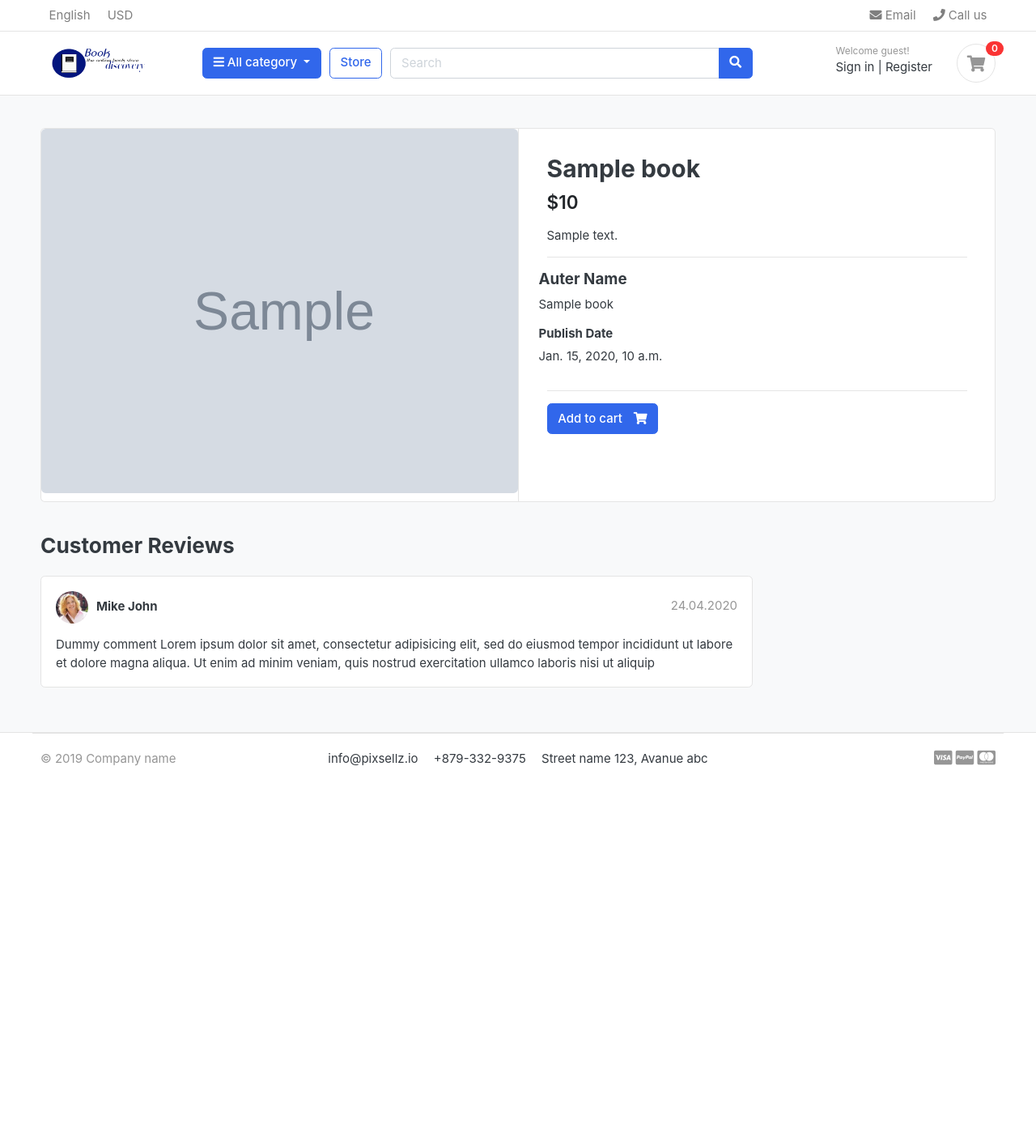
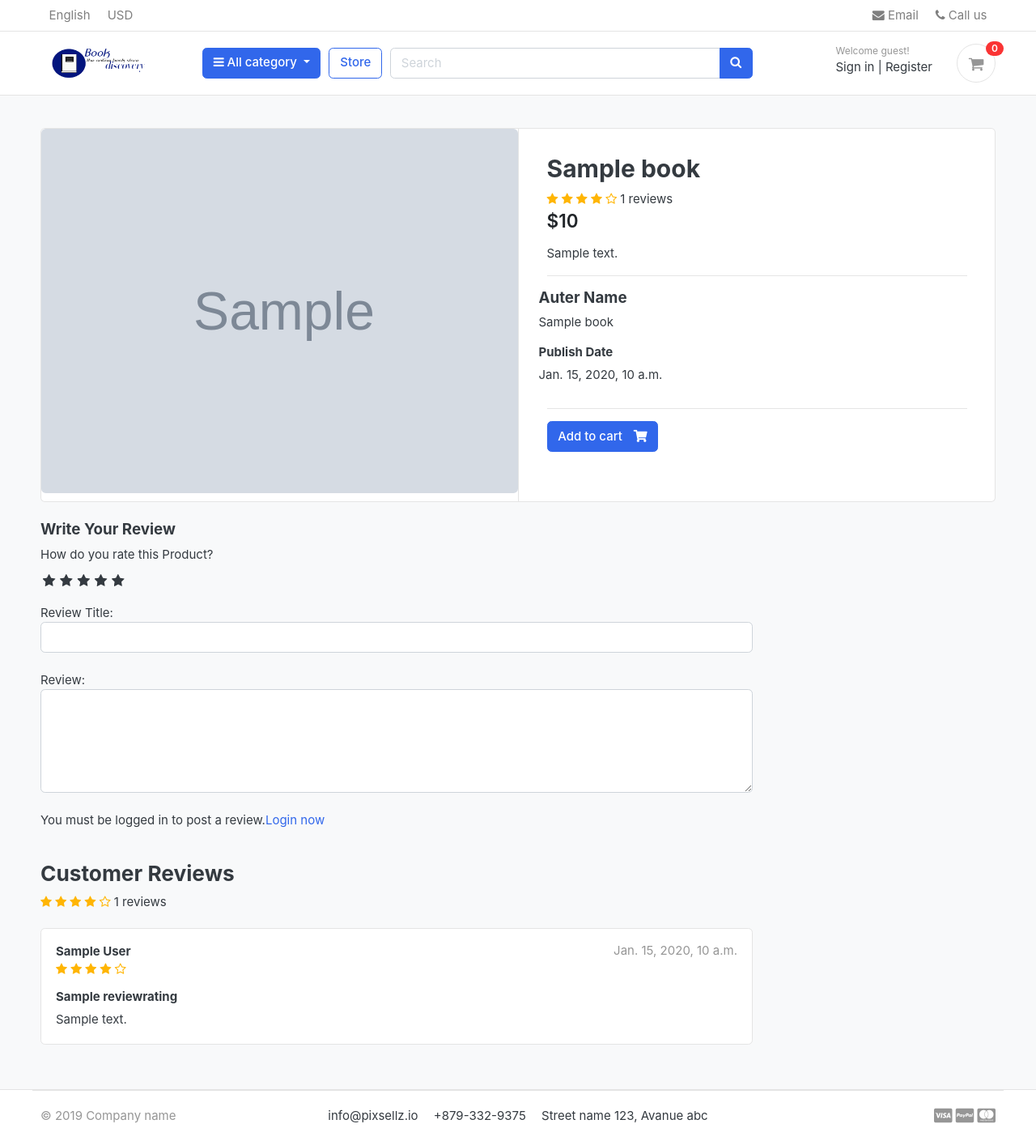
Before and after one commit to Ikram327/Final_Y_P, a Django app: a page that uses templates/base.html in a window 1280 px wide. Shown: the whole page at 81% size. Before the commit the page ends 946 px from the top, so only its background shows below. Run offline with Django 3.2, Linux system fonts and the light colour scheme; tables that the repository leaves empty hold one stand-in row (values such as "Sample post"); grey boxes marked "Sample" are stand-in pictures; some libraries are stand-ins or nearby versions; some web fonts are replaced.

Commit message:
add reviews functionalty

```diff
--- a/accounts/models.py
+++ b/accounts/models.py
@@ -56,3 +56,5 @@ class Account(AbstractBaseUser):
         return self.is_admin
     def has_module_perms(self,add_label):
         return True
+    def full_name(self):
+        return f'{self.first_name} {self.last_name}'
--- /dev/null
+++ b/fyp/static/css/custom.css
@@ -0,0 +1,37 @@
+.rate>input{
+  display: none;
+}
+.rate{
+  display: inline-block;
+  border: 0;
+}
+.rate>label{
+  float:right;
+}
+/* start shoing stars */
+.rate>label:before{
+  display: inline-block;
+  font-size: 1.1rem;
+  font-family: FontAwesome;
+  content: "\f005";
+  margin: 0;
+  padding: 0.3rem 0.2rem;
+  cursor: pointer;
+
+
+}
+.rate .half:before{
+  content: "\f089";
+  position: absolute;
+  padding-right: 0;
+}
+input:checked ~ label, label:hover ~ label{
+  color:#ffb503;
+}
+input:checked + label:hover,input:checked ~ label:hover,input:checked ~ label:hover ~ label,
+label:hover ~ input:checked ~ label{
+  color: #cc9000;
+}
+.rating-star i{
+  color:#ffb503 !important;
+}
--- a/store/admin.py
+++ b/store/admin.py
@@ -1,6 +1,7 @@
 from django.contrib import admin
-from .models import Book
+from .models import Book, ReviewRating
 class BookAdmin(admin.ModelAdmin):
    list_display=('book_name','auther_name','price' ,'stock','category','publish_date','is_available')
    prepopulated_fields={'slug':('book_name',)}
 admin.site.register(Book,BookAdmin)
+admin.site.register(ReviewRating)
--- a/store/urls.py
+++ b/store/urls.py
@@ -6,4 +6,5 @@ urlpatterns = [
     path('category/<slug:category_slug>/',views.store,name='books_by_category'),
     path('<slug:category_slug>/<slug:product_slug>',views.book_detail,name='book_detail'),
     path('search/',views.search,name='search'),
+    path('submit_review/<int:product_id>/',views.submit_review,name='submit_review'),
 ]
--- a/store/views.py
+++ b/store/views.py
@@ -1,18 +1,21 @@
-from django.shortcuts import render,get_object_or_404
-from store.models import Book
+from django.shortcuts import render,get_object_or_404,redirect
+from store.models import Book,ReviewRating
 from category.models import Category
 from carts.models import CartItem
 from carts.views import _cart_id
 from django.http import HttpResponse
 from django.core.paginator import Paginator, EmptyPage, PageNotAnInteger
 from django.db.models import Q
+from .forms import ReviewForm
+from orders.models import OrderProduct
+from django.contrib import messages
 def store(request,category_slug=None):
     categories=None
     books=None
     if category_slug !=None:
          categories=get_object_or_404(Category,slug=category_slug)
          books=Book.objects.filter(category=categories,is_available=True)
-         paginator=Paginator(books,1)
+         paginator=Paginator(books,3)
          page=request.GET.get('page')
          paged_prodcuts=paginator.get_page(page)
          books_count=books.count()
@@ -33,14 +36,24 @@ def book_detail(request,category_slug,product_slug):
     try:
         single_product=Book.objects.get(category__slug=category_slug,slug=product_slug)
         in_cart=CartItem.objects.filter(cart__cart_id=_cart_id(request),product=single_product).exists()
-
     except Exception as e:
         raise e
+    if request.user.is_authenticated:
+        try:
+            orderproduct = OrderProduct.objects.filter(user=request.user,product_id=single_product.id).exists()
+        except OrderProduct.DoesNotExist:
+            orderproduct = None
+
+    else:
+        orderproduct = None
+    reviews =ReviewRating.objects.filter(product_id=single_product.id,status=True )
 
 
     context={
         'single_product':single_product,
         'in_cart':in_cart,
+        'orderproduct':orderproduct,
+        'reviews':reviews,
 
         }
     return render(request,'store/book_detail.html',context)
@@ -55,3 +68,27 @@ def search(request):
     'books_count':books_count,
     }
     return render(request,'store/store.html',context)
+def submit_review(request,product_id):
+    if request.method=='POST':
+        url =request.META.get('HTTP_REFERER')
+        try:
+            reviews = ReviewRating.objects.get(user__id=request.user.id,product__id=product_id)
+            form=ReviewForm(request.POST,instance=reviews)
+            form.save()
+            messages.success(request,'Thank you! Your review has been updated.')
+            return redirect(url)
+
+
+        except ReviewRating.DoesNotExist:
+            form=ReviewForm(request.POST)
+            if form.is_valid():
+                data=ReviewRating()
+                data.subject=form.cleaned_data['subject']
+                data.rating=form.cleaned_data['rating']
+                data.review=form.cleaned_data['review']
+                data.ip=request.META.get('REMOTE_ADDR')
+                data.product_id=product_id
+                data.user_id=request.user.id
+                data.save()
+                messages.success(request,'Thank you! Your review has been submitted.')
+                return redirect(url)
--- a/templates/base.html
+++ b/templates/base.html
@@ -20,9 +20,11 @@
 
 <!-- Font awesome 5 -->
 <link href="{%static 'fonts/fontawesome/css/all.min.css'%}" type="text/css" rel="stylesheet">
+<link rel="stylesheet" href="https://cdnjs.cloudflare.com/ajax/libs/font-awesome/4.7.0/css/font-awesome.min.css">
 
 <!-- custom style -->
 <link href="{%static 'css/ui.css'%}" rel="stylesheet" type="text/css"/>
+<link href="{%static 'css/custom.css'%}" rel="stylesheet" type="text/css"/>
 <link href="{%static 'css/responsive.css'%}" rel="stylesheet" media="only screen and (max-width: 1200px)" />
 
 <!-- custom javascript -->
--- a/templates/orders/payments.html
+++ b/templates/orders/payments.html
@@ -93,7 +93,7 @@
 				</dl>
 				<hr>
 				<p class="text-center mb-3">
-					<img src="{%  static './images/misc/payments.png'%}" height="26">
+					<!-- <img src="{%  static './images/misc/payments.png'%}" height="26"> -->
 				</p>
 				<a href="{% url 'payments' %}" class="btn btn-primary btn-block">Confirm Order </a>
 			</div> <!-- card-body.// -->
--- a/templates/store/book_detail.html
+++ b/templates/store/book_detail.html
@@ -19,7 +19,16 @@
 <article class="content-body">
 
 <h2 class="title">{{single_product.book_name}}</h2>
-
+<div class="rating-star">
+		<span>
+			<i class="fa fa-star{% if single_product.averageReview < 0.5 %}-o{% elif single_product.averageReview >= 0.5 and single_product.averageReview < 1 %}-half-o {% endif %}"></i>
+			<i class="fa fa-star{% if single_product.averageReview < 1.5 %}-o{% elif single_product.averageReview >= 1.5 and single_product.averageReview < 2 %}-half-o {% endif %}"></i>
+			<i class="fa fa-star{% if single_product.averageReview < 2.5 %}-o{% elif single_product.averageReview >= 2.5 and single_product.averageReview < 3 %}-half-o {% endif %}"></i>
+			<i class="fa fa-star{% if single_product.averageReview < 3.5 %}-o{% elif single_product.averageReview >= 3.5 and single_product.averageReview < 4 %}-half-o {% endif %}"></i>
+			<i class="fa fa-star{% if single_product.averageReview < 4.5 %}-o{% elif single_product.averageReview >= 4.5 and single_product.averageReview < 5 %}-half-o {% endif %}"></i>
+			<span>{{single_product.countReview}} reviews</span>
+		</span>
+	</div>
 <div class="mb-3">
 	<var class="price h4">${{single_product.price}}</var>
 </div>
@@ -62,29 +71,84 @@
 <div class="row">
 			<div class="col-md-9">
 
-	<header class="section-heading">
-		<h3>Customer Reviews </h3>
 
-	</header>
+<form  action="{% url 'submit_review' single_product.id %}" method="POST">{% csrf_token %}
+	<h5>Write Your  Review </h5>
+	<div class="">
+		<!-- Rating stars -->
+		<label> How do you rate this Product?</label><br>
+		<div class="rate">
+			<input type="radio" name="rating" id="rating10" value="5" required><label for="rating10" title="5"></label>
+			<input type="radio" name="rating" id="rating9" value="4.5" required><label for="rating9" title="4.5" class="half"></label>
+			<input type="radio" name="rating" id="rating8" value="4" required><label for="rating8" title="4"></label>
+			<input type="radio" name="rating" id="rating7" value="3.5" required><label for="rating7" title="3.5" class="half"></label>
+			<input type="radio" name="rating" id="rating6" value="3" required><label for="rating6" title="3"></label>
+			<input type="radio" name="rating" id="rating5" value="2.5" required><label for="rating5" title="2.5" class="half"></label>
+			<input type="radio" name="rating" id="rating4" value="2" required><label for="rating4" title="2"></label>
+			<input type="radio" name="rating" id="rating3" value="1.5" required><label for="rating3" title="1.5" class="half"></label>
+			<input type="radio" name="rating" id="rating2" value="1" required><label for="rating2" title="1"></label>
+			<input type="radio" name="rating" id="rating1" value="0.5" required><label for="rating1" title="0.5" class="half"></label>
+		</div>
+		<br>
+		 Review Title:
+		 <input type="text" class="form-control" name="subject"><br>
+		 Review:
+		 <textarea name="review" class="form-control" rows="5" r></textarea>
+		 <br>
+		 {% if user.is_authenticated %}
+		 		{% if orderproduct %}
+		 				<input type="submit"  value="Submit Review" class="btn btn-primary">
+				{% else %}
+					 <p>You must purchase this product to post a review.</p>
+				{% endif %}
+		 {% else %}
+		 		<p>You must be logged in to post a review.<span><a href="{% url 'login' %}">Login now</a></span></p>
+		 {% endif %}
+	</div>
+{% include 'includes/alerts.html' %}
+</form>
+<br>
+<header class="section-heading">
+	<h3>Customer Reviews </h3>
+	<span>	<div class="rating-star">
+			<span>
+				<i class="fa fa-star{% if single_product.averageReview < 0.5 %}-o{% elif single_product.averageReview >= 0.5 and single_product.averageReview < 1 %}-half-o {% endif %}"></i>
+				<i class="fa fa-star{% if single_product.averageReview < 1.5 %}-o{% elif single_product.averageReview >= 1.5 and single_product.averageReview < 2 %}-half-o {% endif %}"></i>
+				<i class="fa fa-star{% if single_product.averageReview < 2.5 %}-o{% elif single_product.averageReview >= 2.5 and single_product.averageReview < 3 %}-half-o {% endif %}"></i>
+				<i class="fa fa-star{% if single_product.averageReview < 3.5 %}-o{% elif single_product.averageReview >= 3.5 and single_product.averageReview < 4 %}-half-o {% endif %}"></i>
+				<i class="fa fa-star{% if single_product.averageReview < 4.5 %}-o{% elif single_product.averageReview >= 4.5 and single_product.averageReview < 5 %}-half-o {% endif %}"></i>
+				<span>{{single_product.countReview}} reviews</span>
+			</span>
+		</div> </span>
 
+</header>
+{% for review in reviews %}
 	<article class="box mb-3">
 		<div class="icontext w-100">
-			<img src="{% static './images/avatars/avatar1.jpg' %}" class="img-xs icon rounded-circle">
+
 			<div class="text">
-				<span class="date text-muted float-md-right">24.04.2020 </span>
-				<h6 class="mb-1">Mike John </h6>
+				<span class="date text-muted float-md-right">{{review.updated_at}} </span>
+				<h6 class="mb-1">{{review.user.full_name}} </h6>
+				<div class="rating-star">
+					<span>
+						<i class="fa fa-star{% if review.rating == 0.5 %}-half-o{% elif review.rating < 1 %}-o {% endif %}"></i>
+						<i class="fa fa-star{% if review.rating == 1.5 %}-half-o{% elif review.rating < 2 %}-o {% endif %}"></i>
+						<i class="fa fa-star{% if review.rating == 2.5 %}-half-o{% elif review.rating < 3 %}-o {% endif %}"></i>
+						<i class="fa fa-star{% if review.rating == 3.5 %}-half-o{% elif review.rating < 4 %}-o {% endif %}"></i>
+						<i class="fa fa-star{% if review.rating == 4.5 %}-half-o{% elif review.rating < 5 %}-o {% endif %}"></i>
+					</span>
+				</div>
 
 			</div>
-		</div> <!-- icontext.// -->
+		</div>
 		<div class="mt-3">
+			<h6>{{review.subject}}</h6>
 			<p>
-				Dummy comment Lorem ipsum dolor sit amet, consectetur adipisicing elit, sed do eiusmod
-				tempor incididunt ut labore et dolore magna aliqua. Ut enim ad minim veniam,
-				quis nostrud exercitation ullamco laboris nisi ut aliquip
+				{{review.review}}
 			</p>
 		</div>
 	</article>
-
+{% endfor %}
 
 
 	</div>
--- a/templates/store/cart.html
+++ b/templates/store/cart.html
@@ -84,7 +84,7 @@
 				</dl>
 				<hr>
 				<p class="text-center mb-3">
-					<img src="{%  static './images/misc/payments.png'%}" height="26">
+					<!-- <img src="{%  static './images/misc/payments.png'%}" height="26"> -->
 				</p>
 				<a href="{% url 'checkout' %}" class="btn btn-primary btn-block"> Checkout </a>
 				<a href="{% url 'store' %}" class="btn btn-light btn-block">Continue Shopping</a>
```
Also changed, not shown: store/forms.py (added, +7 -0 lines), store/models.py (+28 -0 lines), orders/migrations/0004_auto_20210523_0046.py (added), store/migrations/0002_reviewrating.py (added).
